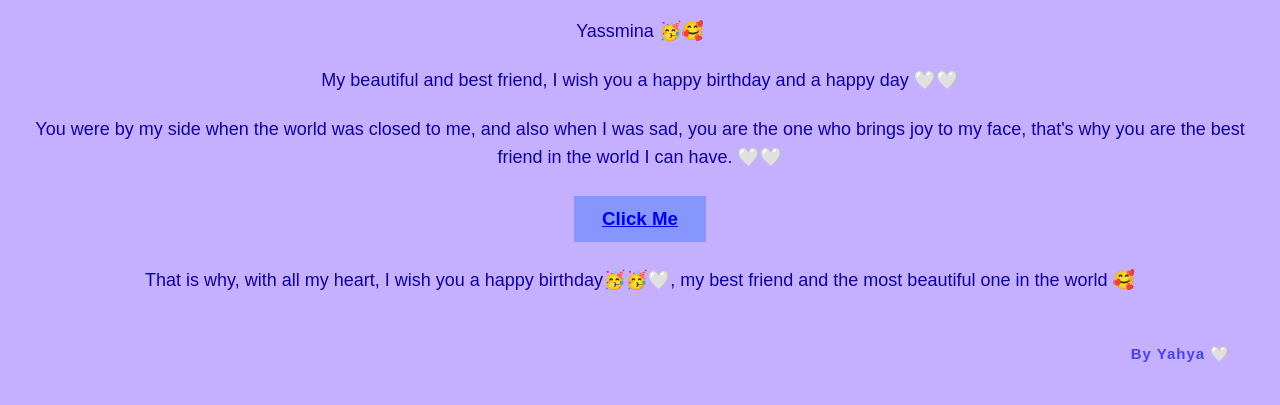
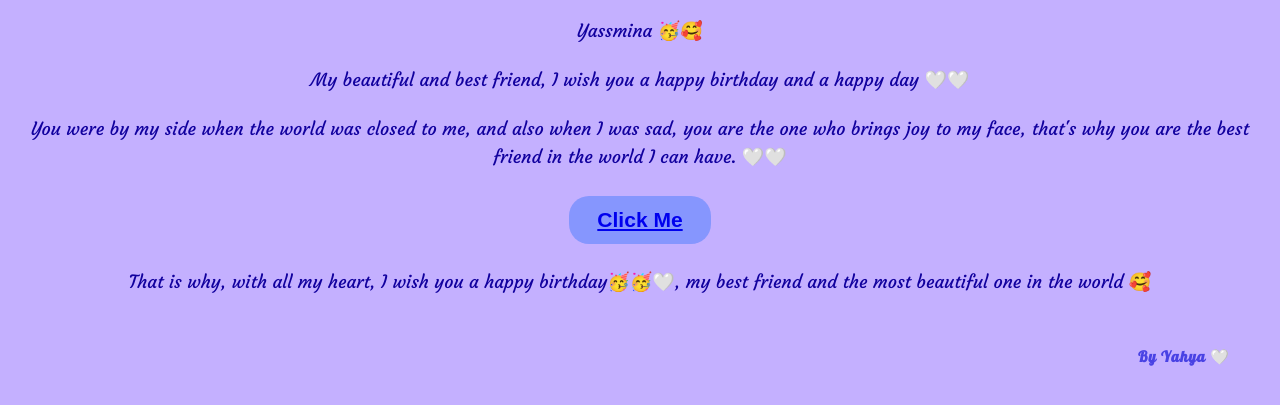
Before and after one commit to Yaya01111/Happy-birthday, a plain HTML site: page index.html in a window 1280 px wide. Shown: the part 95-500 px from the top of the page. Drawn offline with Linux system fonts and the light colour scheme.

Commit message:
Update styles.css

```diff
--- a/styles.css
+++ b/styles.css
@@ -22,6 +22,7 @@
   }
 
   #end {
+    font-family: 'Lobster', cursive;
     color: #4942E4;
     font-size: 15px;
     margin-top: 50px;
@@ -32,6 +33,7 @@
 
   /* Paragraph styles */
   p {
+    font-family: 'Courgette', cursive;
     color: #11009E;
     font-size: 18px;
     line-height: 1.6;
@@ -40,13 +42,15 @@
 
   .button {
     background-color: #8696FE; /* Set the background color */
+    display: inline-block;
+    border-radius: 20px;
     border: none; /* Remove borders */
     color: white; /* Set text color */
     padding: 12px 28px; /* Set padding */
     text-align: center; /* Center align text */
     text-decoration: none; /* Remove underline */
     display: inline-block; /* Display as inline block */
-    font-size: 16px; /* Set font size */
+    font-size: 18px; /* Set font size */
     margin: 4px 2px; /* Set margin */
     cursor: pointer; /* Add cursor pointer on hover */
   }
```
